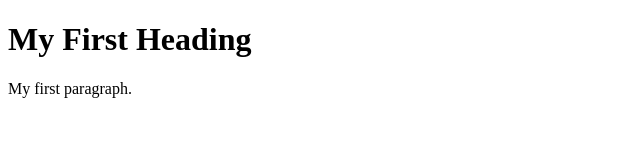
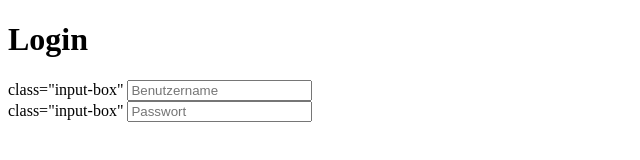
Before and after one commit to AH-PERRY-O/CleanMinimalWebsiteUI, a plain HTML site: page Index.html in a window 1280 px wide. Shown: the whole page, without its empty margins (0-640 px from the left). Drawn offline with Linux system fonts and the light colour scheme.

Commit message:
Index.html

```diff
--- a/Index.html
+++ b/Index.html
@@ -1,9 +1,34 @@
 <!DOCTYPE html>
 <html>
+
+
+
+
+
 <body>
 
-<h1>My First Heading</h1>
-<p>My first paragraph.</p>
+<div class="wrapper">
+ <form action="">
+
+    <h1>Login</h1>
+     <div> class="input-box"
+        <input type="text" placeholder="Benutzername"
+        required>
+     </div>
+
+     <div> class="input-box"
+        <input type="password" placeholder="Passwort"
+        required>
+     </div>
+
+
+
+
+
+ </form>
+
+</div>
+
 
 </body>
 </html>
```
